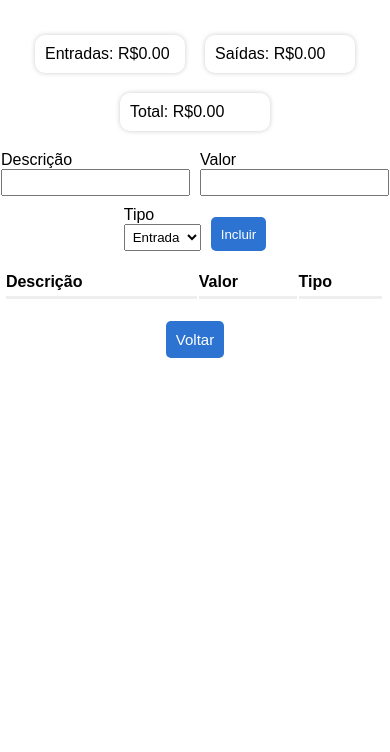
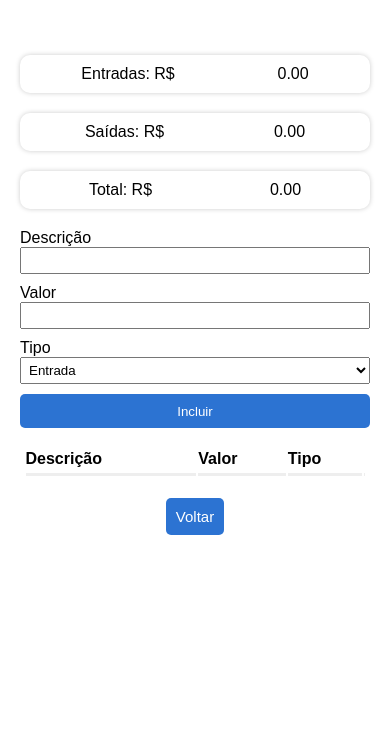
Before and after one commit to renan-limas/aplicacoes, a plain HTML site: page controlefinancas/index.html in a window 390 px wide. Shown: the part 92-844 px from the top of the page. Drawn offline with nearby package versions, Linux system fonts and the light colour scheme.

Commit message:
responsividade

```diff
--- a/controlefinancas/style.css
+++ b/controlefinancas/style.css
@@ -41,13 +41,16 @@ main{
     flex-wrap: wrap;
 }
 
-.resume > div{
+.resume > div {
     display: flex;
     flex-direction: row;
     box-shadow: 0px 0px 5px #ccc;
     border-radius: 10px;
     padding: 10px;
     width: 150px;
+    flex-wrap: wrap;
+    align-content: center;
+    justify-content: space-around;
 }
 
 .newItem{
@@ -138,8 +141,57 @@ i{
     text-align: center;
 }
 
-@media screen and (max-width: 800px) {
+@media screen and (max-width: 600px) {
     /*MAX WIDTH = TELAS MENORES QUE ALGUMA RESOLUCAO*/
 
+    main{
+        margin: 20px;
+    }
+
+    .resume{
+        display: flex;
+        padding: 20px 0px;
+        gap: 20px;
+        width: 100%;
+        justify-content: center;
+        flex-wrap: wrap;
+        flex-direction: column;
+    }
+
+    .resume > div{
+        display: flex;
+        flex-direction: row;
+        box-shadow: 0px 0px 5px #ccc;
+        border-radius: 10px;
+        padding: 10px;
+        width: 100%;
+    }
+
+    .newItem{
+        display: flex;
+        gap: 10px;
+        width: 100%;
+        flex-wrap: wrap;
+        flex-direction: column;
+        align-content: flex-start;
+        align-items: flex-start;
+    }
+
+    .divDesc, .divAmount, .divType{
+        display: flex;
+        flex-direction: column;
+        width: 100%;
+    }
+
+    .newItem > button {
+        background-color: #2c73d2;
+        color: white;
+        border: none;
+        padding: 0px 10px;
+        border-radius: 5px;
+        cursor: pointer;
+        height: 34px;
+        width: 100%;
+    }
 
 }
```
